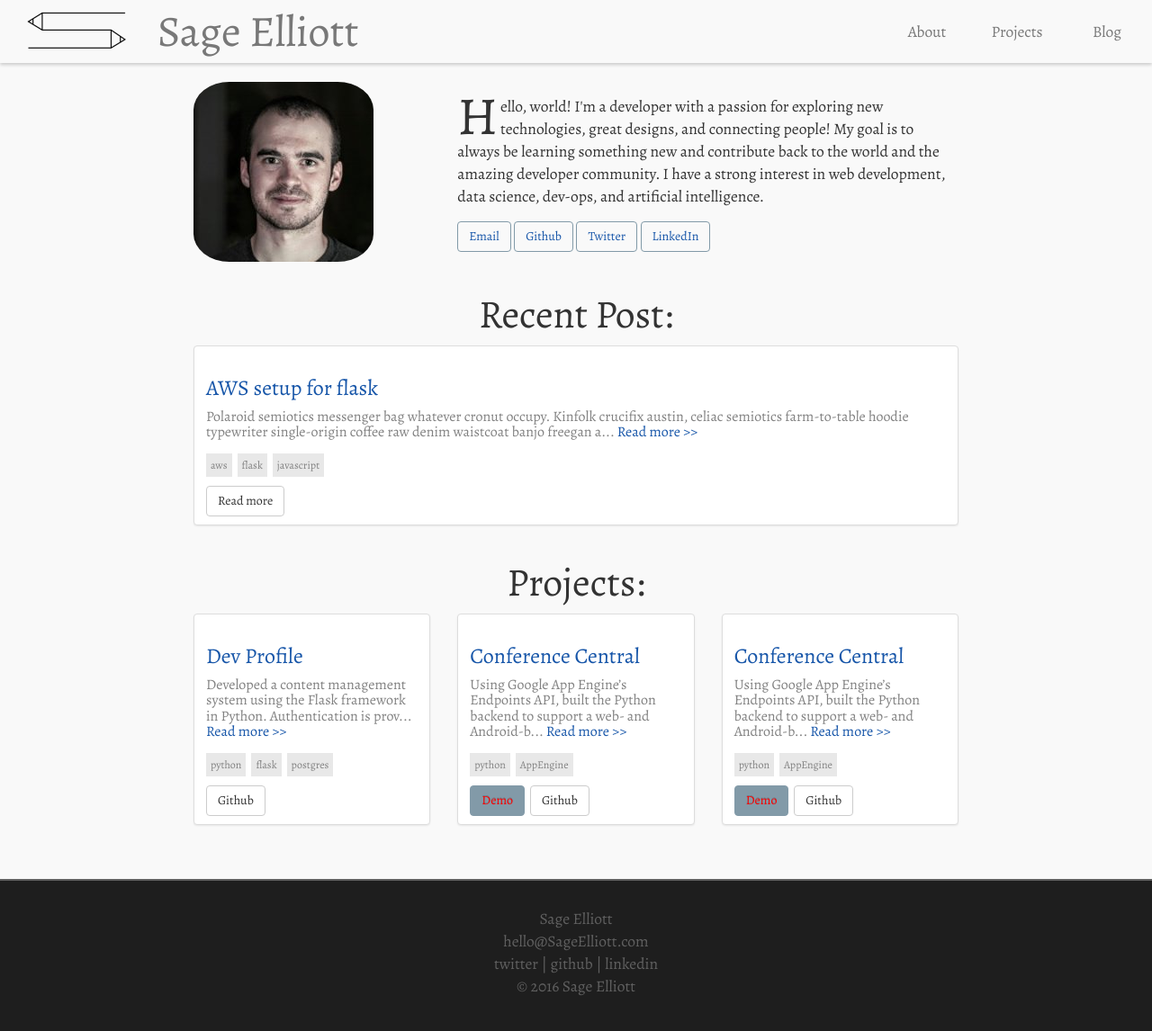
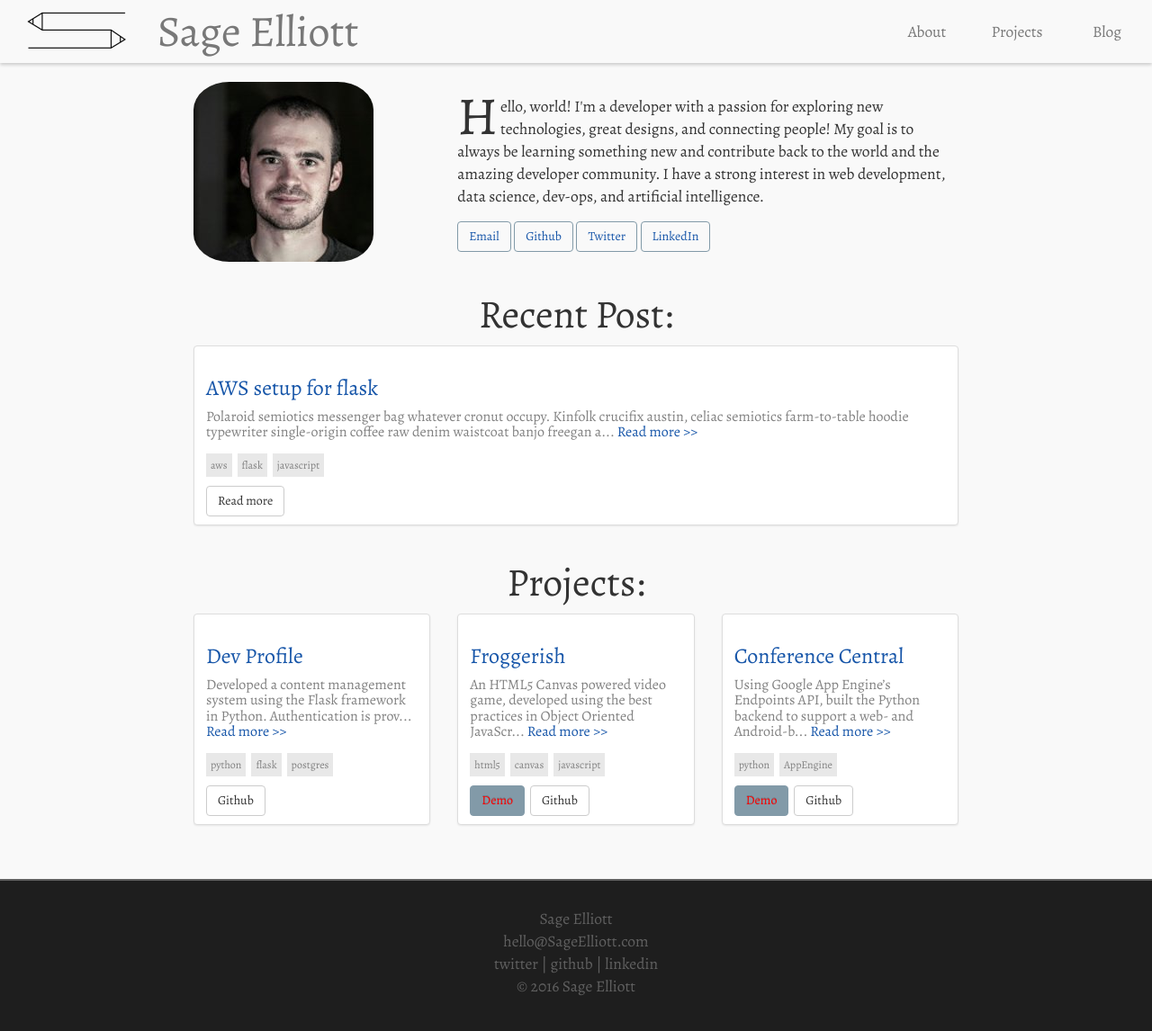
Before and after one commit to sagecodes/sage-blog, a Jekyll site: the page built from index.html, in a window 1280 px wide. Shown: the top 1146 px of the page at 90% size. Built offline with Jekyll 4.4.1, drawn with Linux system fonts in a browser that asks for light colours; nearby versions of some CDN libraries; some web fonts are replaced.

Commit message:
Add Frogger prject and fix conference central URL

```diff
--- a/_posts/2016-06-29-Project1.markdown
+++ b/_posts/2016-06-29-Project1.markdown
@@ -7,7 +7,7 @@ tags: python AppEngine
 author: Sage Elliott
 published: true
 demo_url: https://conference-elliott.appspot.com/#/
-github_url: https://github.com/sageio
+github_url: https://github.com/sageio/conference-central
 ---
 
  Using Google App Engine's Endpoints API, built the Python backend to support a web- and Android-based conference organization application.
--- /dev/null
+++ b/_posts/2016-06-29-Project3.markdown
@@ -0,0 +1,13 @@
+---
+layout: project
+title:  "Froggerish"
+date:   2016-06-22
+categories: project
+tags: html5 canvas javascript
+author: Sage Elliott
+published: true
+demo_url: http://sageio.github.io/froggerish/
+github_url: https://github.com/sageio/froggerish
+---
+
+ An HTML5 Canvas powered video game, developed using the best practices in Object Oriented JavaScript. Extra features: Score and loss counter, increased difficulty as your score progresses, and random character sprite on page load.
--- a/_posts/2016-06-29-test.markdown
+++ /dev/null
@@ -1,13 +0,0 @@
----
-layout: project
-title:  "Conference Central"
-date:   2016-06-22
-categories: project
-tags: python AppEngine
-author: Sage Elliott
-published: true
-demo_url: https://conference-elliott.appspot.com/#/
-github_url: https://github.com/sageio
----
-
- Using Google App Engine's Endpoints API, built the Python backend to support a web- and Android-based conference organization application.
```
Also changed, not shown: _posts/2016-06-22-test.markdown (deleted, +0 -12 lines), _posts/2016-06-22-welcome-to-jekyll.markdown (deleted, +0 -28 lines).
